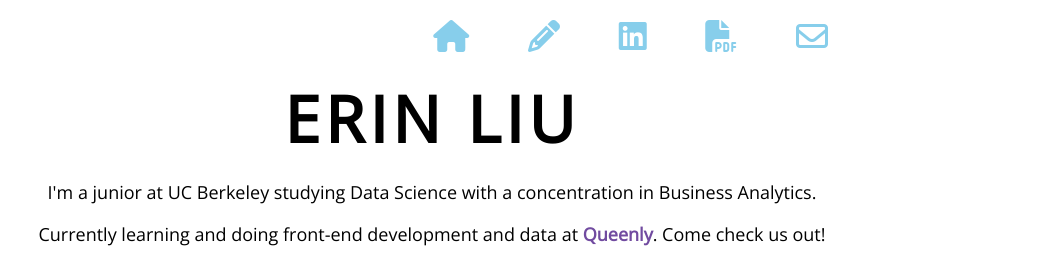
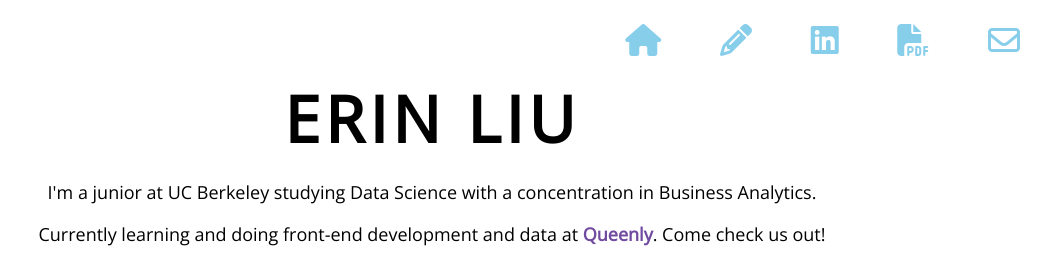
Before and after one commit to erinyliu/erinyliu.github.io, a plain HTML site: page index.html in a window 1280 px wide. Shown: the top 267 px of the page, without its empty margins (208-1259 px from the left). Drawn offline with nearby package versions, Linux system fonts and the light colour scheme.

Commit message:
fix nav-bar

```diff
--- a/css/index.css
+++ b/css/index.css
@@ -103,12 +103,6 @@ p {
     }
 } */
 
-ul {
-  line-height: 200%;
-  display: relative;
-  padding-left: 12rem;
-  padding-right: 12rem;
-}
 
 .navbar {
   width: 100%;
--- a/index.html
+++ b/index.html
@@ -34,7 +34,7 @@
           <img src="./assets/boba.jpg" alt="Erin drinking boba"
             style="border-radius: 20%; width: 400px; height:550px; margin:25px; padding-right: 16px; padding-top: 16px">
         </div>
-          <ul>
+          <ul style="line-height: 200%; display: relative; padding-left: 12rem; padding-right: 12rem">
             <li> Bay Area born and raised, but hoping to work in NYC or Shenzhen some day.</li>
             <li> I have experience in sales and product analytics, and recently started getting into software development!
               I'm interested in intersecting data, product, and software in the retail and entertainment tech industry. </li>
```
